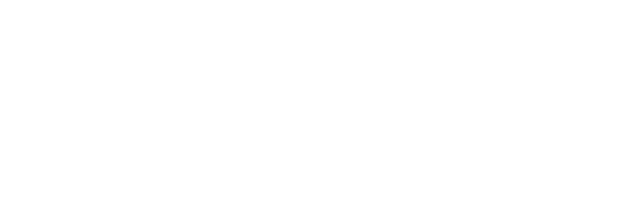
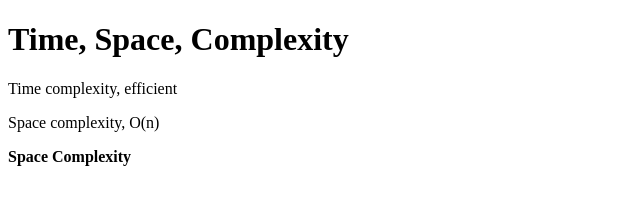
Before and after one commit to acciojob/time-and-space-complexity-MaungMyatAung, a website: page main.html in a window 1280 px wide. Shown: the whole page, without its empty margins (0-640 px from the left). Drawn offline with Linux system fonts and the light colour scheme.

Commit message:
created a submission

```diff
--- a/main.html
+++ b/main.html
@@ -10,6 +10,11 @@
 	<!-- the entire body must be written by student -->
     <script type="text/javascript" src="./script.js">
 </script>
+	<h1>Time, Space, Complexity</h1>
+	<p>Time complexity, efficient</p>
+	<p>Space complexity, O(n)</p>
+	<b>Space Complexity</b>
+
 
 </body>
 
```
